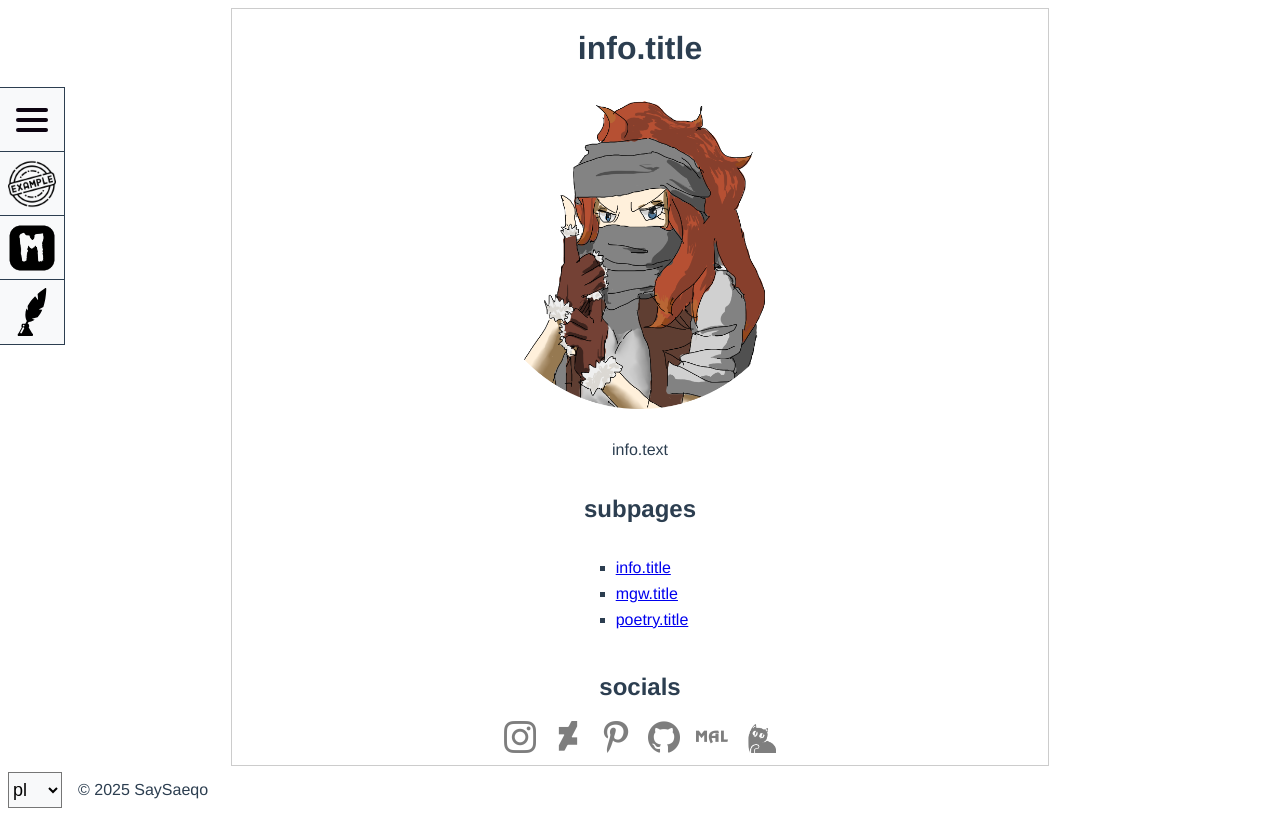
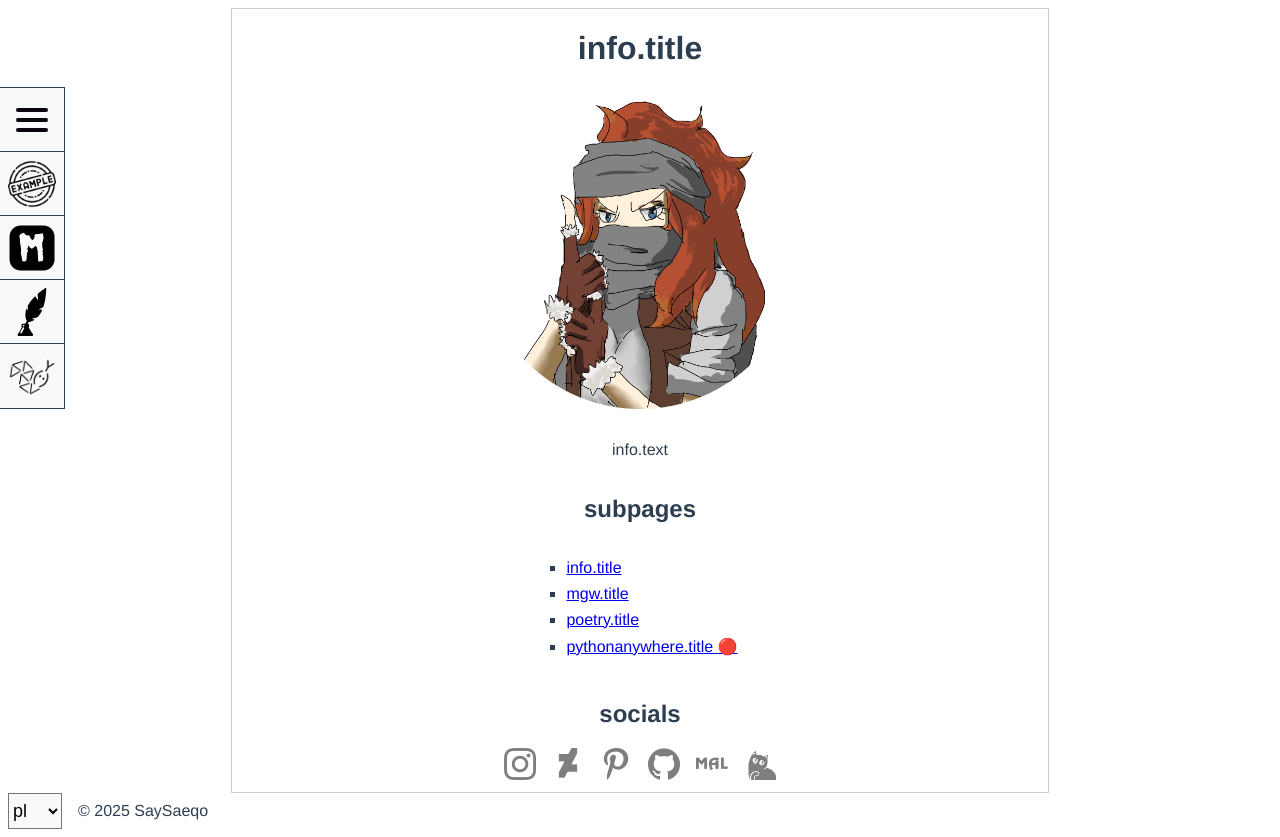
Before and after one commit to SaySaeqo/my-website, a Vue app: page /#/ in a window 1280 px wide. Before the commit the page ends 816 px from the top, so only its background shows below. Built offline with nearby package versions, Linux system fonts and the light colour scheme; no server answers; what @programic/vue3-tooltip would draw is missing.

Commit message:
Added: pythonAnywhere link

```diff
--- a/public/info.json
+++ b/public/info.json
@@ -15,6 +15,12 @@
             "key": "poetry",
             "url": "/poetry",
             "icon": "/icons/poetry.svg"
+        },
+        {
+            "key": "pythonanywhere",
+            "url": "/pythonanywhere",
+            "icon": "/icons/pythonanywhere.png",
+            "isExternal": true
         }
     ],
     "img": "/icons/avatar.png",
--- /dev/null
+++ b/src/common.ts
@@ -0,0 +1,17 @@
+import axios from "axios";
+
+async function isPythonAnywhereActive() {
+    // Suppress all errors from pythonanywhere call
+    try {
+        const pythonAnywhereStatus = await axios.get("https://saysaeqo.pythonanywhere.com/status")
+        .catch(() => null); // Ignore errors
+        if (pythonAnywhereStatus && pythonAnywhereStatus.data.active) {
+        return true;
+        }
+    } catch (error) {
+        // Do nothing, suppress error
+    }
+    return false;
+}
+
+export { isPythonAnywhereActive };
--- a/src/components/NavigationBar.vue
+++ b/src/components/NavigationBar.vue
@@ -10,7 +10,11 @@
         <a v-else
           :href="page.url" :style="onBigScreen ? 'display:flex;' : ''">
           <img :src="page.icon">
-          <p>{{ $t(page.key + '.title') }}</p>
+          <p>
+            {{ $t(page.key + '.title') }}
+            <span v-if="page.key==='pythonanywhere' && pythonAnywhereActive">🟢</span>
+            <span v-else-if="page.key==='pythonanywhere' && !pythonAnywhereActive">🔴</span>
+          </p>
         </a>
       </div>
     </nav>
@@ -19,6 +23,7 @@
 <script lang="ts">
 import { defineComponent } from "vue";
 import axios from "axios";
+import { isPythonAnywhereActive } from "@/common";
 
 
 export default defineComponent({
@@ -31,6 +36,7 @@ export default defineComponent({
         socials: [{url: "", icon: ""}],
         isOpen: false,
         onBigScreen: false,
+        pythonAnywhereActive: false,
     };
   },
   async created() {
@@ -39,6 +45,7 @@ export default defineComponent({
     this.info = response.data.info;
     this.img = response.data.img;
     this.socials = response.data.socials;
+    this.pythonAnywhereActive = await isPythonAnywhereActive();
   },
 
   mounted() {
--- a/src/locales/en.json
+++ b/src/locales/en.json
@@ -10,5 +10,9 @@
     "mgw": {
         "title": "MGW design prop",
         "description": "MageGuildWars PBF new app design proposition."
+    },
+    "pythonanywhere": {
+        "title": "PythonAnywhere",
+        "description": "My page on PythonAnywhere."
     }
 }
--- a/src/locales/pl.json
+++ b/src/locales/pl.json
@@ -10,5 +10,9 @@
     "mgw": {
         "title": "MGW design prop",
         "description": "MageGuildWars PBF - jak mniej więcej ma wyglądać nowa aplikacja."
+    },
+    "pythonanywhere": {
+        "title": "PythonAnywhere",
+        "description": "Moja strona na PythonAnywhere."
     }
 }
--- a/src/views/HomeView.vue
+++ b/src/views/HomeView.vue
@@ -6,7 +6,11 @@
     <ul>
       <li v-for="page in pages" :key="page.url">
         <router-link v-if="!page.isExternal" :to="page.url">{{ $t(page.key + ".title") }}</router-link>
-        <a v-else :href="page.url">{{ $t(page.key + ".title") }}</a>
+        <a v-else :href="page.url">
+          {{ $t(page.key + ".title") }}
+          <span v-if="page.key==='pythonanywhere' && pythonAnywhereActive">🟢</span>
+          <span v-else-if="page.key==='pythonanywhere' && !pythonAnywhereActive">🔴</span>
+        </a>
         <div class="tooltip">{{ $t(page.key + ".description") }}</div>
       </li>
     </ul>
@@ -28,6 +32,7 @@ import { defineComponent } from "vue";
 import axios from "axios";
 import BorderBox from "@/components/BorderBox.vue";
 import { useI18n } from "vue-i18n";
+import { isPythonAnywhereActive } from "@/common";
 
 
 export default defineComponent({
@@ -40,6 +45,7 @@ export default defineComponent({
         pages: [{url: "", key: "", icon: "", isExternal: false}],
         img: "/info_image",
         socials: [{url: "", icon: "", name: ""}],
+        pythonAnywhereActive: false,
     };
   },
   setup() {
@@ -54,6 +60,7 @@ export default defineComponent({
     this.pages = response.data.pages;
     this.img = response.data.img;
     this.socials = response.data.socials;
+    this.pythonAnywhereActive = await isPythonAnywhereActive();
   },
 });
 </script>
```
